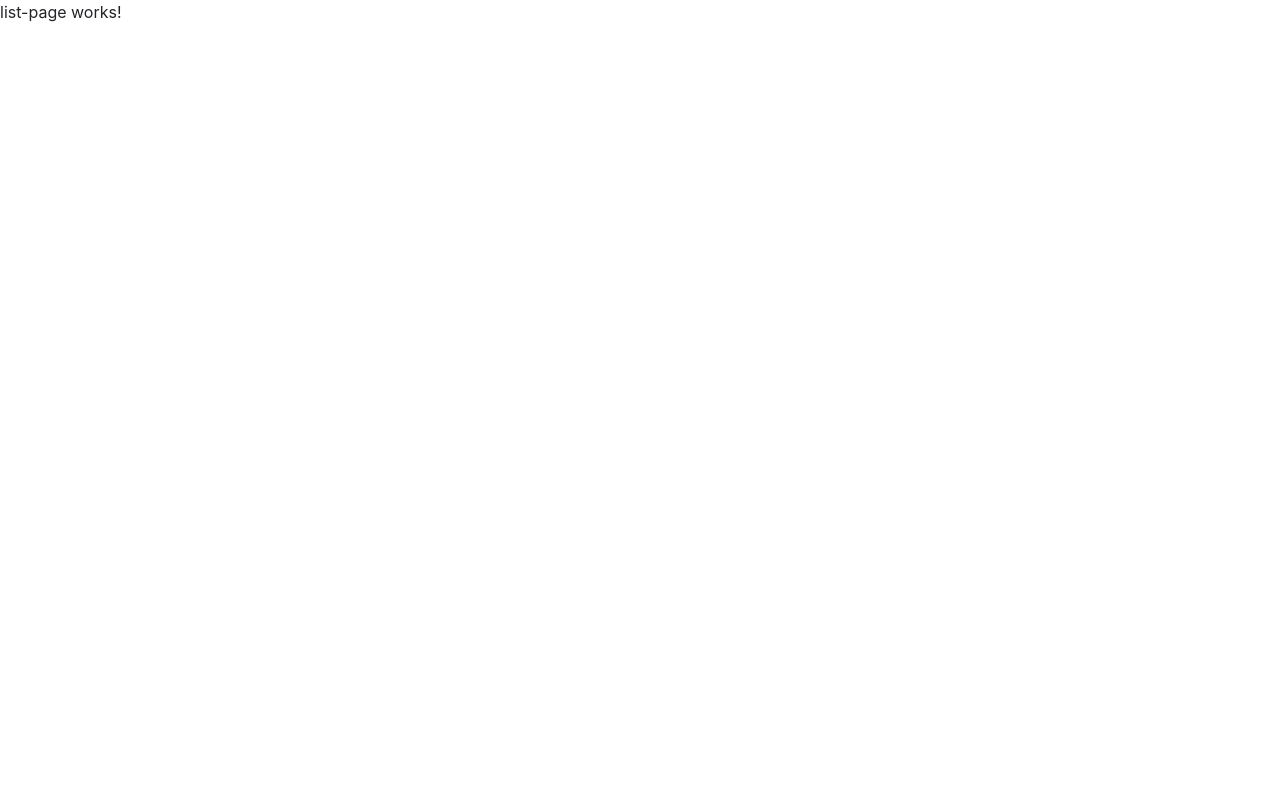
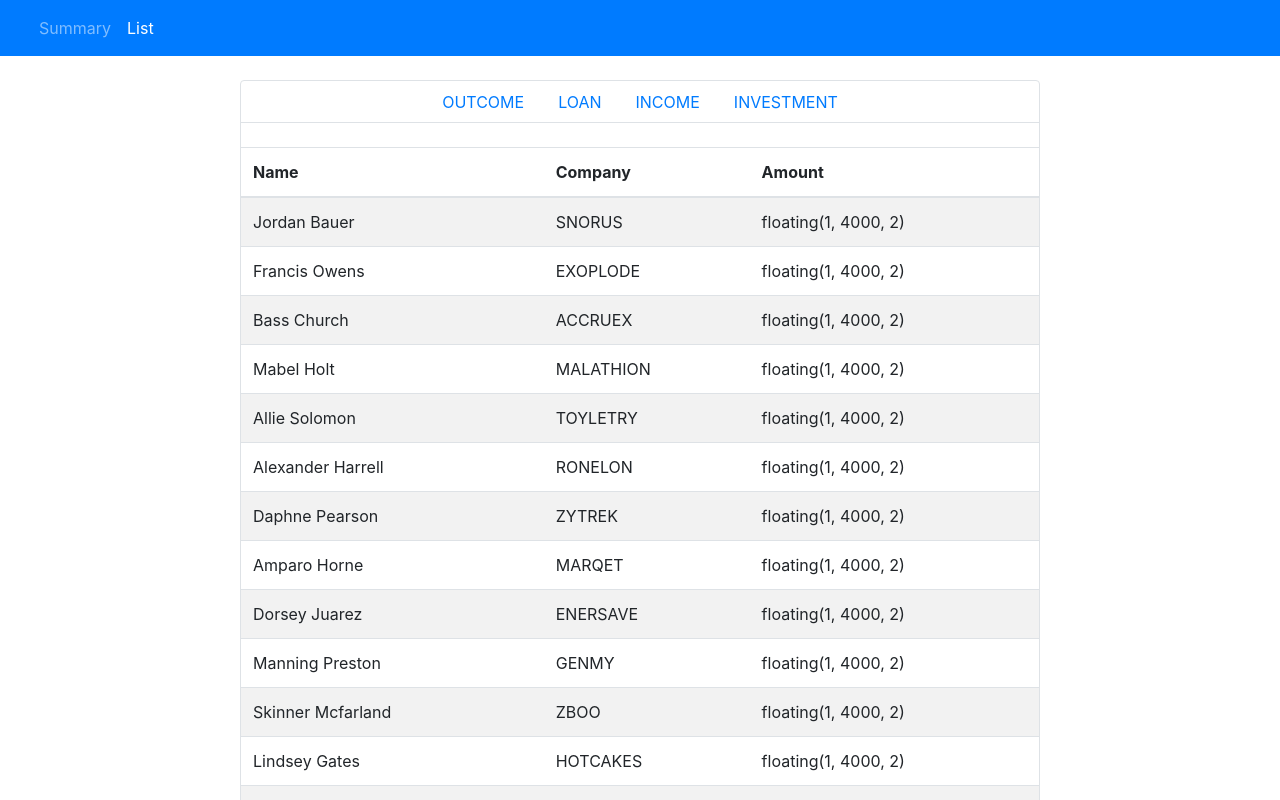
Before and after one commit to Runeci/test-task, an Angular app: page /navigator in a window 1280 px wide. Shown: the top 800 px of the page. Built offline with nearby package versions, Linux system fonts and the light colour scheme.

Commit message:
feat: add list page

```diff
--- a/src/app/app.component.html
+++ b/src/app/app.component.html
@@ -1 +1,2 @@
+<app-header></app-header>
 <router-outlet></router-outlet>
--- a/src/app/app.module.ts
+++ b/src/app/app.module.ts
@@ -8,6 +8,7 @@ import { SummaryPageComponent } from './core/components/summary-page/summary-pag
 import { ListPageComponent } from './core/components/list-page/list-page.component';
 import { HeadingCardComponent } from './core/components/summary-page/heading-card/heading-card.component';
 import { ContentCardComponent } from './core/components/summary-page/content-card/content-card.component';
+import { ListTableComponent } from './core/components/list-page/list-table/list-table.component';
 
 @NgModule({
   declarations: [
@@ -17,6 +18,7 @@ import { ContentCardComponent } from './core/components/summary-page/content-car
     ListPageComponent,
     HeadingCardComponent,
     ContentCardComponent,
+    ListTableComponent,
   ],
   imports: [
     BrowserModule,
--- a/src/app/core/components/list-page/list-page.component.html
+++ b/src/app/core/components/list-page/list-page.component.html
@@ -1 +1,17 @@
-<p>list-page works!</p>
+<div class="d-flex justify-content-center">
+    <div class="border border-3 rounded list-container">
+        <ul class="nav nav-tabs d-flex justify-content-center mb-4">
+            <li
+                class="nav-item rounded-top"
+                *ngFor="let item of transactionType; let i = index"
+            >
+                <a class="nav-link"
+                   [routerLink]="'/navigator'"
+                   routerLinkActive="active"
+                   [queryParams]="{ tab: i }">{{ item | uppercase }}</a>
+            </li>
+        </ul>
+
+        <app-list-table [transactionInfo]="transactionInfo"></app-list-table>
+    </div>
+</div>
--- a/src/app/core/components/list-page/list-page.component.scss
+++ b/src/app/core/components/list-page/list-page.component.scss
@@ -0,0 +1,4 @@
+.list-container {
+    max-width: 800px;
+    width: 100%;
+}
--- a/src/app/core/components/list-page/list-page.component.ts
+++ b/src/app/core/components/list-page/list-page.component.ts
@@ -1,9 +1,64 @@
-import { Component } from '@angular/core';
+import { ActivatedRoute } from '@angular/router';
+import { Component, OnInit } from '@angular/core';
+import { TransactionService } from '../../services/transaction.service';
+import { Transaction } from '../../shared/data.typing';
+
+export interface TransactionInfo {
+    name: string,
+    company: string,
+    amount: string,
+    type: string,
+}
 
 @Component({
-  selector: 'app-list-page',
-  templateUrl: './list-page.component.html',
-  styleUrls: ['./list-page.component.scss'],
+    selector: 'app-list-page',
+    templateUrl: './list-page.component.html',
+    styleUrls: ['./list-page.component.scss'],
 })
-export class ListPageComponent {
+
+export class ListPageComponent implements OnInit {
+    public transactions: Transaction[] = [];
+    public transactionInfo: TransactionInfo[] = [];
+    public transactionType: string[] = [];
+    public currentTab!: number;
+
+    constructor(
+        private transactionService: TransactionService,
+        private route: ActivatedRoute,
+    ) {}
+
+    public ngOnInit() {
+        this.getTransactions();
+        this.getTransactionInfo(this.transactionType[Number(this.currentTab)]);
+    }
+
+    private getTransactions(): void {
+        this.route.queryParamMap
+            .subscribe((params) => {
+                this.currentTab = Number(params.get('tab'));
+                this.getTransactionInfo(this.transactionType[Number(this.currentTab)]);
+            });
+        this.transactionService.getTransactions()
+            .subscribe((transactions) => {
+                this.transactions = transactions;
+                this.getTransactionType();
+                this.getTransactionInfo(this.transactionType[Number(this.currentTab)]);
+            });
+    }
+
+    private getTransactionInfo(type: string): void {
+        this.transactionInfo = this.transactions
+            .map((item) => ({
+            amount: item.amount,
+            type: item.type,
+            company: item.company,
+            name: `${item.name.first} ${item.name.last}`,
+        }))
+            .filter((i) => i.type === type);
+    }
+
+    private getTransactionType(): void {
+        this.transactionType = [...new Set(this.transactions
+            .map((transaction) => transaction.type))];
+    }
 }
--- /dev/null
+++ b/src/app/core/components/list-page/list-table/list-table.component.html
@@ -0,0 +1,16 @@
+<table class="table table-striped">
+    <thead>
+    <tr class="border-top-0">
+        <th scope="col">Name</th>
+        <th scope="col">Company</th>
+        <th scope="col">Amount</th>
+    </tr>
+    </thead>
+    <tbody>
+    <tr *ngFor="let transaction of transactionInfo">
+        <td>{{ transaction.name }}</td>
+        <td>{{ transaction.company }}</td>
+        <td>{{ transaction.amount }}</td>
+    </tr>
+    </tbody>
+</table>
```
Also changed, not shown: src/app/core/components/list-page/list-table/list-table.component.ts (added, +11 -0 lines), src/app/core/components/list-page/list-table/list-table.component.scss (added).
